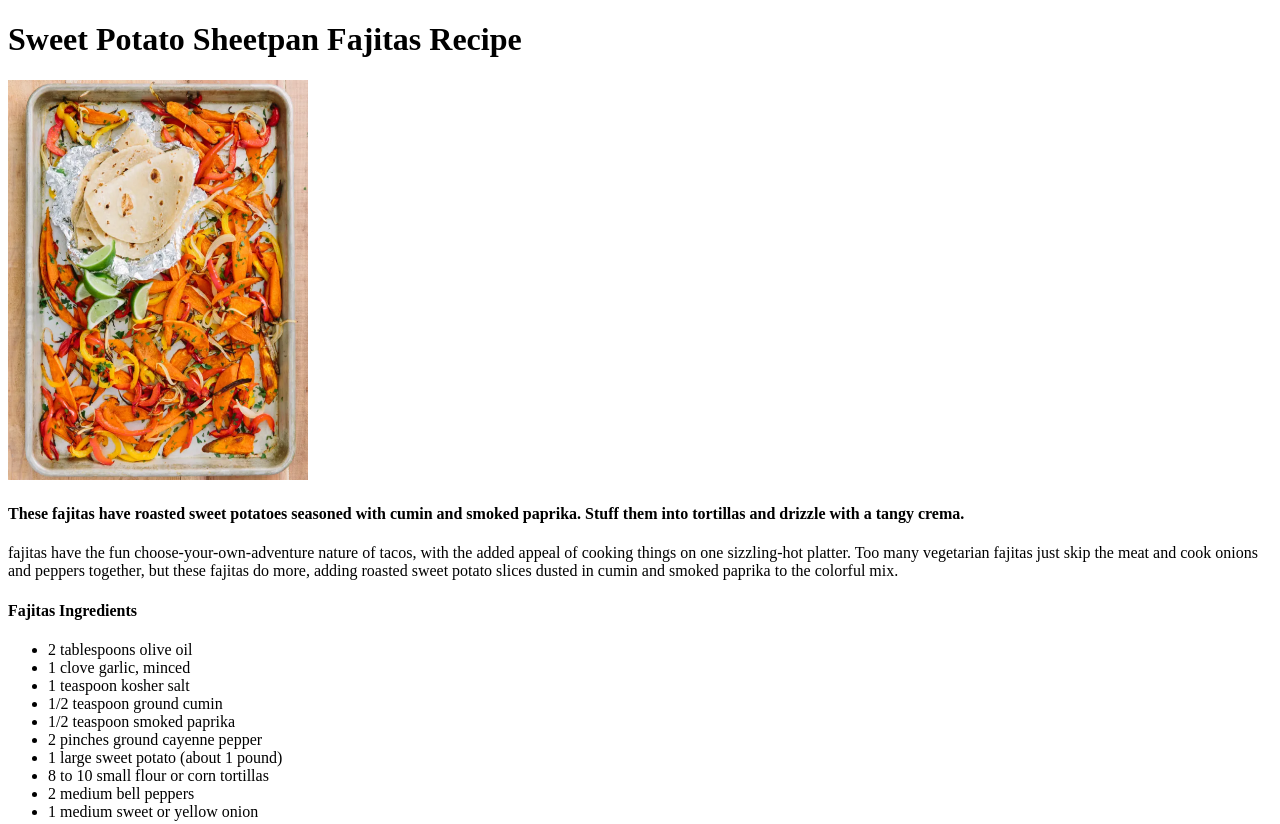
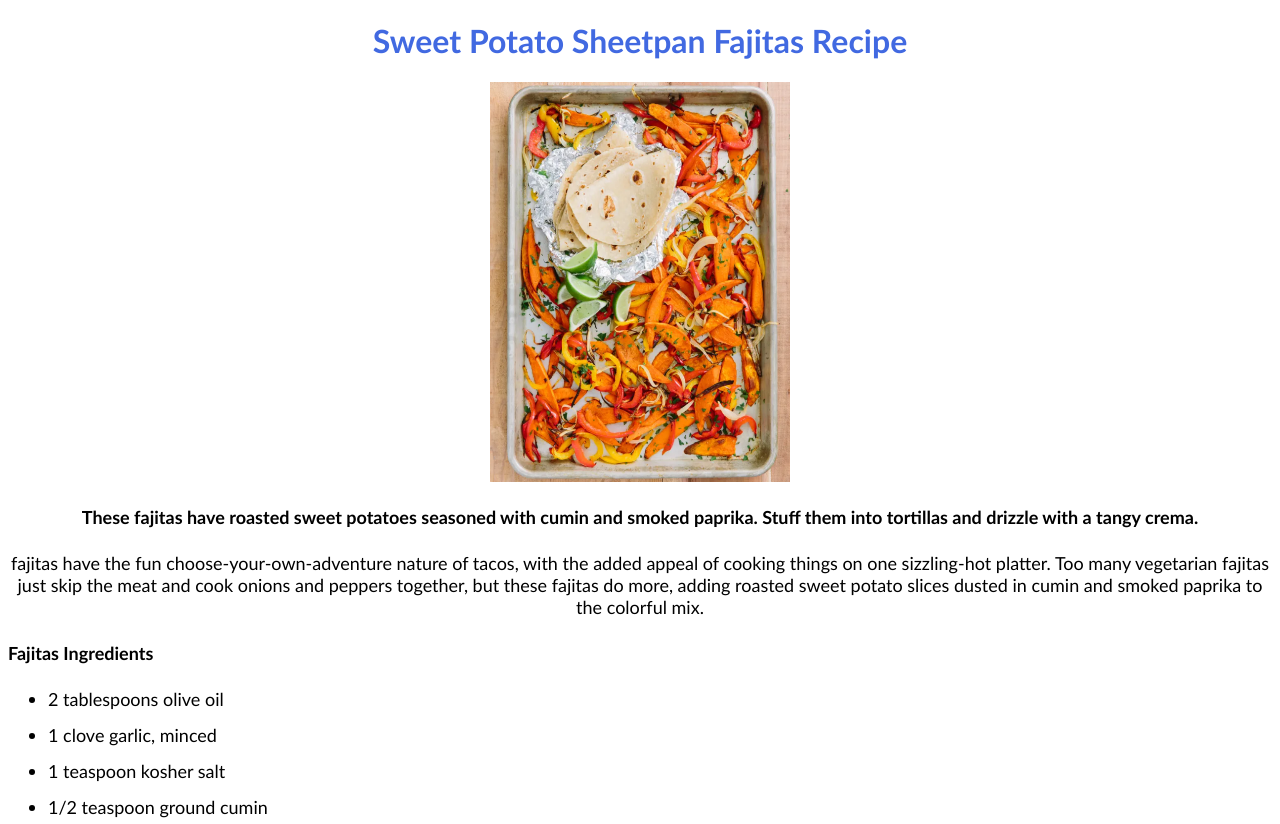
Before and after one commit to xxareo/odin-recipes, a plain HTML site: page recipes/fajitas.html in a window 1280 px wide. Shown: the top 824 px of the page. Drawn offline with Linux system fonts and the light colour scheme.

Commit message:
created css styles and added classes, also footer to recipe pages

```diff
--- a/recipes/fajitas.html
+++ b/recipes/fajitas.html
@@ -11,11 +11,11 @@
         <h1>
             Sweet Potato Sheetpan Fajitas Recipe
         </h1>
-        <img src="./images/sheetpanFajitas.png" height="400" width="300">
-        <h4>
+        <img src="./images/sheetpanFajitas.png" height="400" width="300" class="centerimg">
+        <h4 class="centertext">
             These fajitas have roasted sweet potatoes seasoned with cumin and smoked paprika. Stuff them into tortillas and drizzle with a tangy crema.
         </h4>
-        <p>
+        <p class="centertext">
             fajitas have the fun choose-your-own-adventure nature of tacos, with the added appeal of cooking things on one sizzling-hot platter. Too many vegetarian fajitas just skip the meat and cook onions and peppers together, but these fajitas do more, adding roasted sweet potato slices dusted in cumin and smoked paprika to the colorful mix.
         </p>
         <h4>
@@ -96,5 +96,6 @@
                 When the vegetables are ready, drizzle with the remaining lime juice, toss to combine, and transfer to a serving bowl. Serve with the warmed tortillas, lime crema, and toppings.
             </li>
         </ol>
+        <div class="footer"></div>
     </body>
 </html>
--- a/styles.css
+++ b/styles.css
@@ -0,0 +1,32 @@
+/* all text inherits this */
+li, h1, h4, p {
+    font-family: 'Trebuchet MS', 'Lucida Sans Unicode', 'Lucida Grande', 'Lucida Sans', Arial, sans-serif;
+
+}
+
+h1 {
+    color:royalblue;
+    text-align: center;
+}
+
+.centertext{
+    text-align: center;
+}
+
+li, p, h4 {
+    font-size: 18px;
+}
+
+li {
+    padding-bottom: 14px;
+}
+
+.footer{
+    padding-bottom: 20px;
+}
+
+.centerimg{
+    display: block;
+    margin-left: auto;
+    margin-right: auto;
+}
```
Also changed, not shown: recipes/lasagna.html (+4 -3 lines), recipes/peanutSauce.html (+4 -3 lines).
